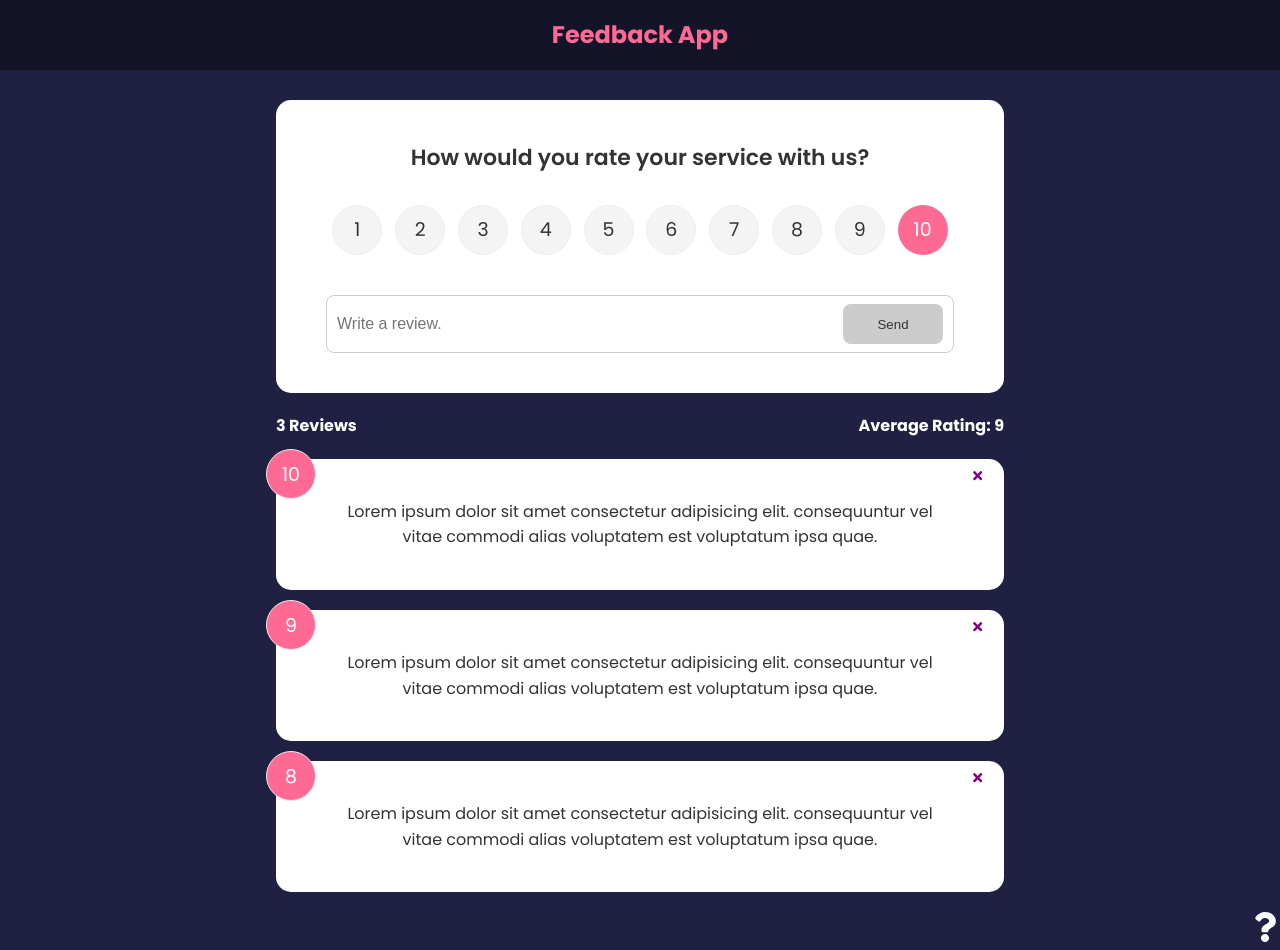
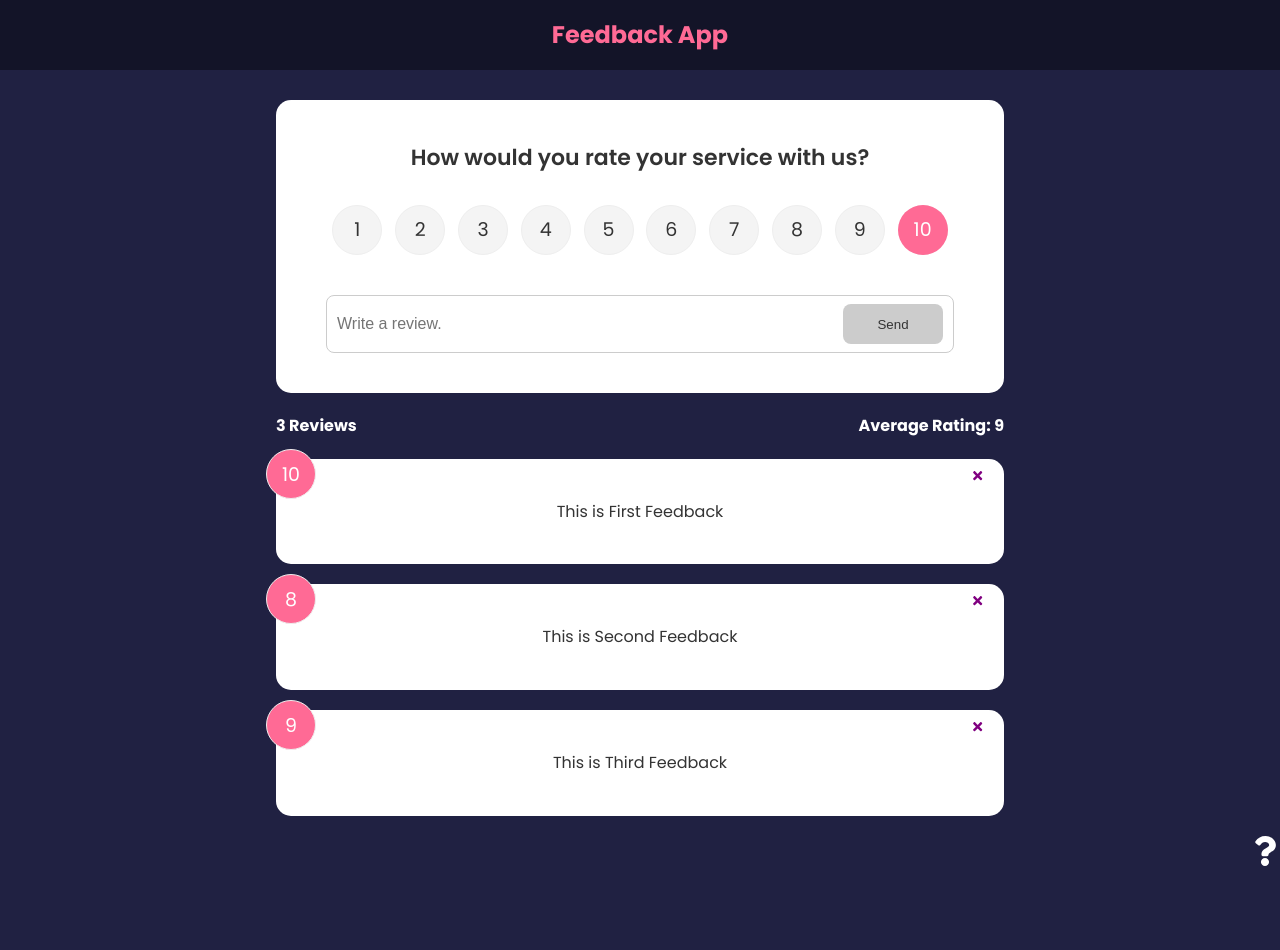
Before and after one commit to Owhab/Feedback-App, a React (Create React App) app: page / in a window 1280 px wide. After the commit the page ends 873 px from the top, so only its background shows below. Built offline with nearby package versions, Linux system fonts and the light colour scheme.

Commit message:
Added UseContext

```diff
--- a/src/App.js
+++ b/src/App.js
@@ -5,23 +5,11 @@ import FeedbackData from "./data/FeedbackData";
 import FeedbackList from "./components/FeedbackList";
 import FeedbackStats from "./components/FeedbackStats";
 import FeedbackForm from "./components/FeedbackForm";
-import { v4 as uuidv4 } from "uuid";
 import { BrowserRouter as Router, Routes, Route } from "react-router-dom";
 import AboutPage from "./pages/AboutPage";
 import AboutIconLink from "./components/AboutIconLink";
 import { FeedbackProvider } from "./context/FeedbackContext";
 function App() {
-  const [feedback, setFeedback] = useState(FeedbackData);
-
-  const addFeedback = (newFeedback) => {
-    newFeedback.id = uuidv4();
-    setFeedback([newFeedback, ...feedback]);
-  };
-  const deleteFeedback = (id) => {
-    if (window.confirm("Are you sure you want to delete?")) {
-      setFeedback(feedback.filter((item) => item.id !== id));
-    }
-  };
   return (
     <div className="App">
       <FeedbackProvider>
@@ -34,12 +22,9 @@ function App() {
                 path="/"
                 element={
                   <>
-                    <FeedbackForm handleAdd={addFeedback} />
-                    <FeedbackStats feedback={feedback} />
-                    <FeedbackList
-                      feedback={feedback}
-                      handleDelete={deleteFeedback}
-                    />
+                    <FeedbackForm />
+                    <FeedbackStats />
+                    <FeedbackList />
                   </>
                 }
               />
--- a/src/components/FeedbackForm.js
+++ b/src/components/FeedbackForm.js
@@ -1,13 +1,16 @@
-import React, { useState } from "react";
+import React, { useContext, useState } from "react";
+import FeedbackContext from "../context/FeedbackContext";
 import RatingSelect from "./RatingSelect";
 import Button from "./shared/Button";
 import Card from "./shared/Card";
 
-const FeedbackForm = ({ handleAdd }) => {
+const FeedbackForm = () => {
   const [text, setText] = useState("");
   const [btnDisabled, setBtnDisabled] = useState(true);
   const [message, setMessage] = useState("");
   const [rating, setRating] = useState("");
+
+  const { addFeedback } = useContext(FeedbackContext);
 
   const handleTextChange = (e) => {
     setText(e.target.value);
@@ -31,7 +34,7 @@ const FeedbackForm = ({ handleAdd }) => {
         text,
         rating,
       };
-      handleAdd(newFeedback);
+      addFeedback(newFeedback);
       setText("");
     }
   };
--- a/src/components/FeedbackItem.js
+++ b/src/components/FeedbackItem.js
@@ -1,12 +1,15 @@
 import Card from "./shared/Card";
 import { FaTimes } from "react-icons/fa";
+import { useContext, useState } from "react";
+import FeedbackContext from "../context/FeedbackContext";
 
-const FeedbackItem = ({ item, handleDelete }) => {
+const FeedbackItem = ({ item }) => {
+  const { deleteFeedback } = useContext(FeedbackContext);
   return (
     <Card>
       <div className="num-display">{item.rating}</div>
       <button className="close">
-        <FaTimes onClick={() => handleDelete(item.id)} color="purple" />{" "}
+        <FaTimes onClick={() => deleteFeedback(item.id)} color="purple" />{" "}
       </button>
       <div className="text-display">{item.text}</div>
     </Card>
--- a/src/components/FeedbackList.js
+++ b/src/components/FeedbackList.js
@@ -1,12 +1,14 @@
-import React from "react";
+import React, { useContext } from "react";
 import FeedbackItem from "./FeedbackItem";
 import { motion, AnimatePresence } from "framer-motion";
+import FeedbackContext from "../context/FeedbackContext";
 
-const FeedbackList = ({ feedback, handleDelete }) => {
+const FeedbackList = () => {
+  const { feedback } = useContext(FeedbackContext);
+
   if (!feedback || feedback.length === 0) {
     return <p>No Feedback Yet.</p>;
   }
-  console.log(feedback);
 
   return (
     <div className="feedback-list">
@@ -18,11 +20,7 @@ const FeedbackList = ({ feedback, handleDelete }) => {
             animate={{ opacity: 1 }}
             exit={{ opacity: 0 }}
           >
-            <FeedbackItem
-              key={item.id}
-              item={item}
-              handleDelete={handleDelete}
-            />
+            <FeedbackItem key={item.id} item={item} />
           </motion.div>
         ))}
       </AnimatePresence>
--- a/src/components/FeedbackStats.js
+++ b/src/components/FeedbackStats.js
@@ -1,6 +1,9 @@
-import React from "react";
+import React, { useContext } from "react";
+import FeedbackContext from "../context/FeedbackContext";
 
-const FeedbackStats = ({ feedback }) => {
+const FeedbackStats = () => {
+  const { feedback } = useContext(FeedbackContext);
+
   // Calculate Average Rating
   let average =
     feedback.reduce((acc, cur) => {
--- a/src/context/FeedbackContext.js
+++ b/src/context/FeedbackContext.js
@@ -1,4 +1,5 @@
 import { createContext, useState } from "react";
+import { v4 as uuidv4 } from "uuid";
 
 const FeedbackContext = createContext();
 
@@ -6,13 +7,34 @@ export const FeedbackProvider = ({ children }) => {
   const [feedback, setFeedback] = useState([
     {
       id: 1,
-      text: "This is from Conxtext",
+      text: "This is First Feedback",
       rating: 10,
+    },
+    {
+      id: 2,
+      text: "This is Second Feedback",
+      rating: 8,
+    },
+    {
+      id: 3,
+      text: "This is Third Feedback",
+      rating: 9,
     },
   ]);
 
+  const addFeedback = (newFeedback) => {
+    newFeedback.id = uuidv4();
+    setFeedback([newFeedback, ...feedback]);
+  };
+
+  const deleteFeedback = (id) => {
+    if (window.confirm("Are you sure you want to delete?")) {
+      setFeedback(feedback.filter((item) => item.id !== id));
+    }
+  };
+
   return (
-    <FeedbackContext.Provider value={{ feedback }}>
+    <FeedbackContext.Provider value={{ feedback, deleteFeedback, addFeedback }}>
       {children}
     </FeedbackContext.Provider>
   );
```
